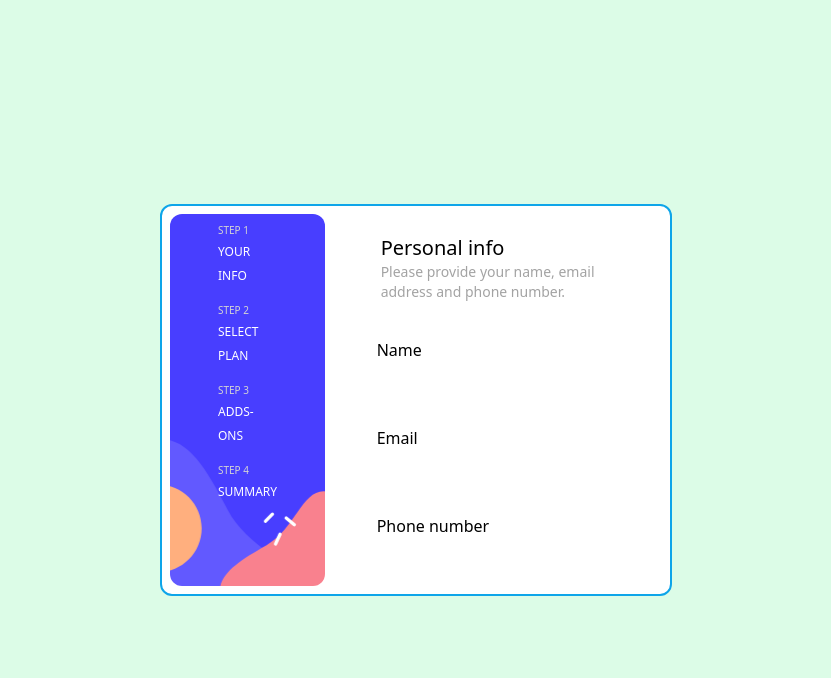
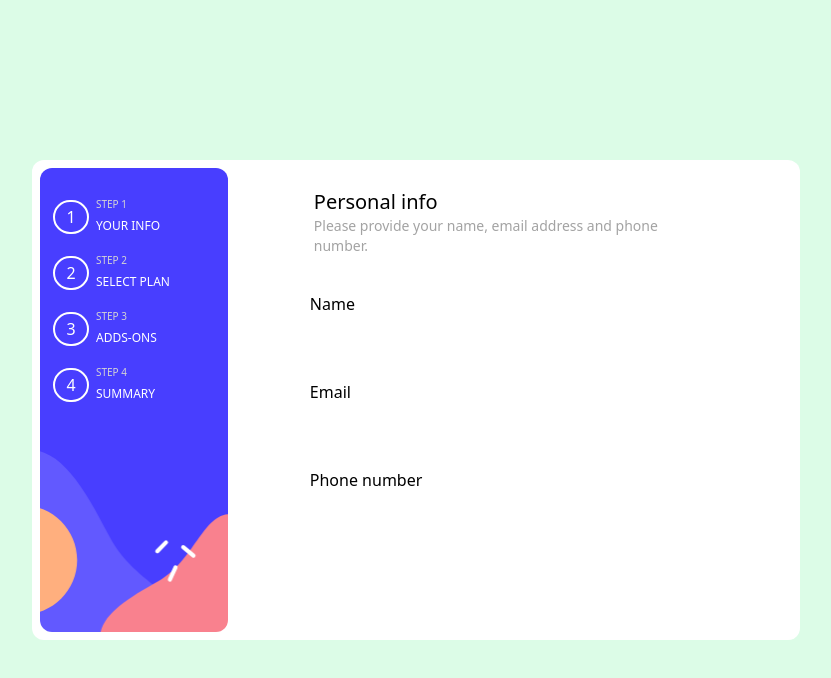
Before and after one commit to Licks-create/Traveey_FormUI, a React (Vite) app: page / in a window 1280 px wide. Shown: the top 678 px of the page, without its empty margins (224-1055 px from the left). Built offline with nearby package versions, Linux system fonts and the light colour scheme.

Commit message:
form-Ui-stage2

```diff
--- a/src/Pages/Home.tsx
+++ b/src/Pages/Home.tsx
@@ -3,31 +3,35 @@ import {Link,Outlet} from "react-router-dom"
 import img1 from "../assets/assets/images/bg-sidebar-desktop.svg"
 const Home = () => {
   return (
-    <div className='grid w-2/5 mx-auto border-2 border-sky-500 bg-white p-2 rounded-xl' style={{gridTemplateColumns:"30% 70%"}}>
+    <div className='grid w-3/5 h-3/5 mx-auto  bg-white p-2 rounded-xl' style={{gridTemplateColumns:"25% 70%"}}>
 
-    <div className='flex flex-col  mx-auto h-full justify-items-start rounded-xl' style={{background:`url(${img1}) center center/cover `}}>
-      {/* Home page */}
+    <div className='flex flex-col justify-start  items-baseline  rounded-xl' style={{background:`url(${img1}) no-repeat center center/cover `}}>
 
-      <div  className='mx-10 my-0 text-white p-2 rounded-xl'>
+
+      <div  className='mx-12 mt-5 text-start my-0 text-white p-2 rounded-xl relative group cursor-pointer'>
+<span className='border-2 group-hover:bg-green-100 group-hover:text-black border-white absolute rounded-full w-9 h-3/5 flex items-center justify-center top-3 ' style={{left:"-35px"}}>1</span>
         <h6 className='text-xs text-neutral-300'style={{fontSize:"10px"}}>STEP 1</h6>
       <Link to={"/"}className='text-xs' >YOUR INFO</Link>
       </div>
 
 
-      <div  className='mx-10 my-0 text-white p-2 rounded-xl'>
+      <div  className='mx-12 text-start my-0 text-white p-2 rounded-xl relative hover: span group cursor-pointer'>
+        <span className='border-2 group-hover:bg-green-100 group-hover:text-black border-white absolute rounded-full w-9 h-3/5 flex items-center justify-center top-3' style={{left:"-35px"}}>2</span>
         <h6 className='text-xs text-neutral-300' style={{fontSize:"10px"}}>STEP 2</h6>
         <Link to={"/select-plan"}className='text-xs' >SELECT PLAN</Link>
       </div>
 
 
-      <div  className='mx-10 my-0 text-white p-2 rounded-xl'>
-        <h6 className='text-xs text-neutral-300 text-xs'style={{fontSize:"10px"}}>STEP 3</h6>
+      <div  className='mx-12 text-start my-0 text-white p-2 rounded-xl relative group cursor-pointer'>
+        <span className='border-2 group-hover:bg-green-100 group-hover:text-black border-white absolute rounded-full w-9 h-3/5 flex items-center justify-center  top-3' style={{left:"-35px"}}>3</span>
+        <h6 className='text-xs text-neutral-300 'style={{fontSize:"10px"}}>STEP 3</h6>
       <Link to={"/adds-on"} className='text-xs' >ADDS-ONS</Link>
       </div>
 
 
-      <div  className='mx-10 my-0 text-white p-2 rounded-xl'>
-        <h6 className='text-xs text-neutral-300 text-xs'style={{fontSize:"10px"}}>STEP 4</h6>
+      <div  className='mx-12 text-start my-0 text-white p-2 rounded-xl relative group cursor-pointer'>
+        <span className='border-2 group-hover:bg-green-100 group-hover:text-black border-white absolute rounded-full w-9 h-3/5 flex items-center justify-center top-3 ' style={{left:"-35px"}}>4</span>
+        <h6 className='text-xs text-neutral-300 'style={{fontSize:"10px"}}>STEP 4</h6>
       <Link to={"/summary"} className='text-xs'>SUMMARY</Link>
       </div>
 
```
